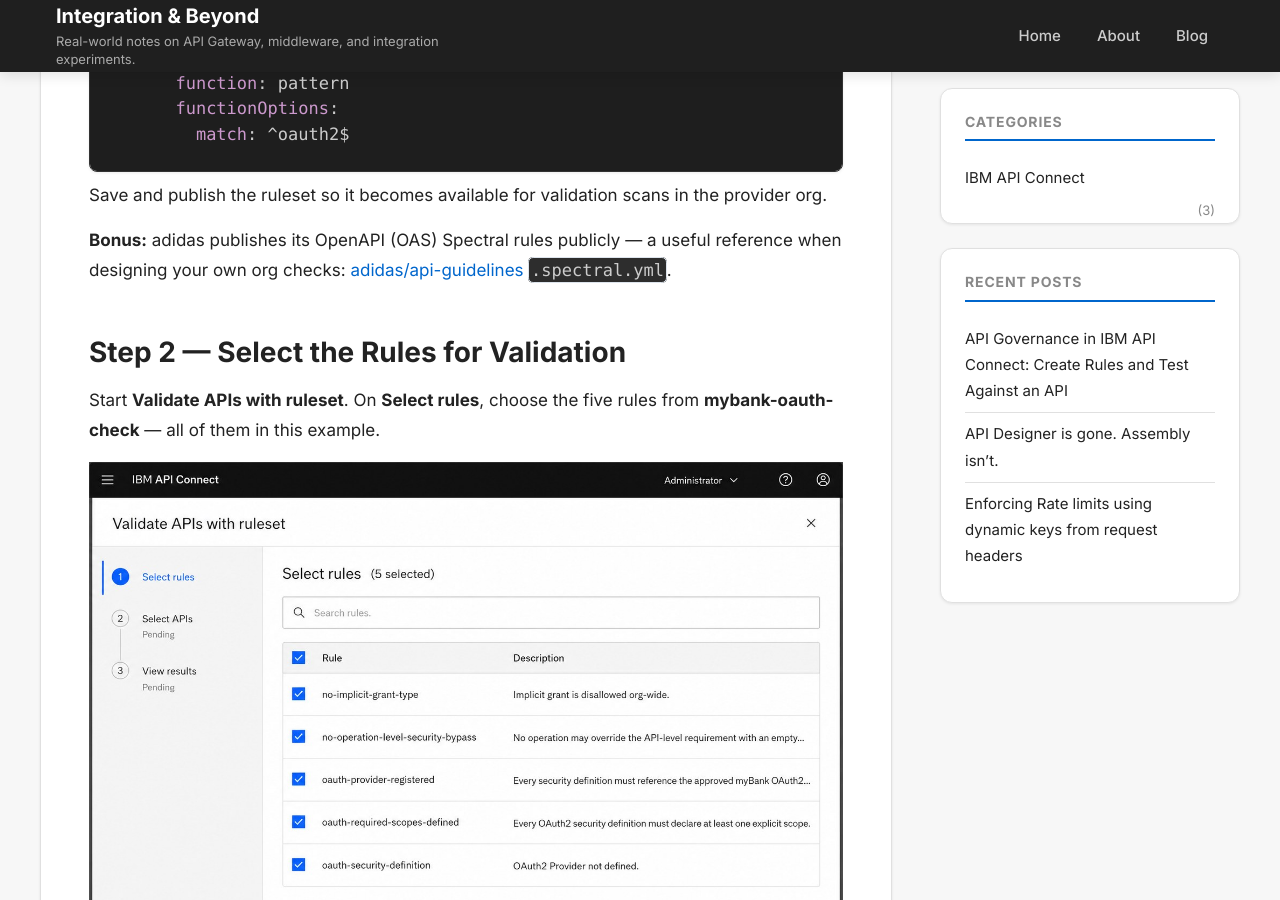
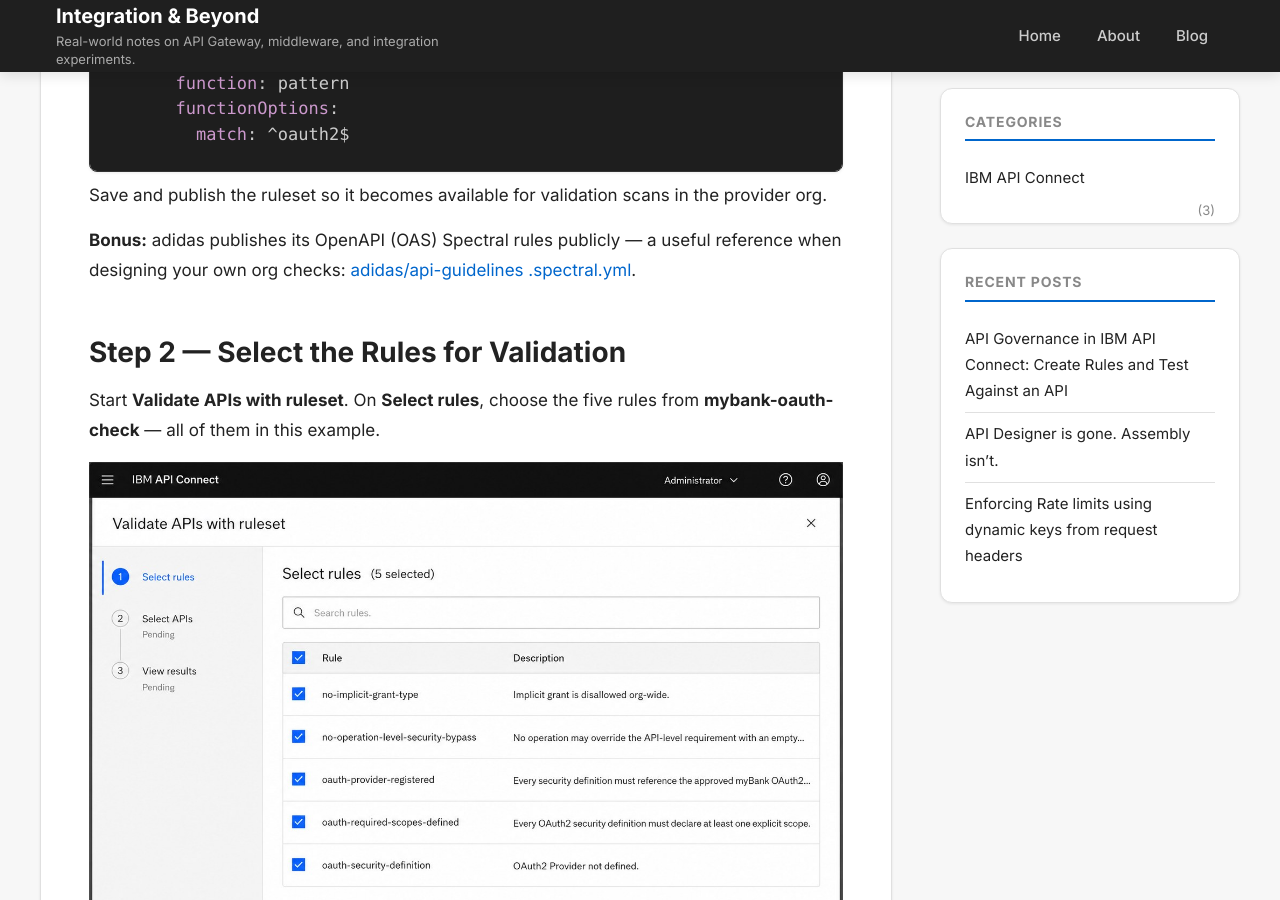
Before and after one commit to ayusshsharma/Integration-and-beyond, a Jekyll site: the page built from _posts/2026-08-04-api-connect-mandatory-oauth2-governance.md, in a window 1280 px wide and 900 px high, scrolled down 3744 px. Built offline with Jekyll 4.4.1, drawn with Linux system fonts in a browser that asks for light colours; nearby versions of some CDN libraries.

```diff
--- a/_posts/2026-08-04-api-connect-mandatory-oauth2-governance.md
+++ b/_posts/2026-08-04-api-connect-mandatory-oauth2-governance.md
@@ -124,7 +124,7 @@ rules:
 
 Save and publish the ruleset so it becomes available for validation scans in the provider org.
 
-**Bonus:** adidas publishes its OpenAPI (OAS) Spectral rules publicly — a useful reference when designing your own org checks: [adidas/api-guidelines `.spectral.yml`](https://github.com/adidas/api-guidelines/blob/master/.spectral.yml).
+**Bonus:** adidas publishes its OpenAPI (OAS) Spectral rules publicly — a useful reference when designing your own org checks: [adidas/api-guidelines .spectral.yml](https://github.com/adidas/api-guidelines/blob/master/.spectral.yml).
 
 ## Step 2 — Select the Rules for Validation
 
```
